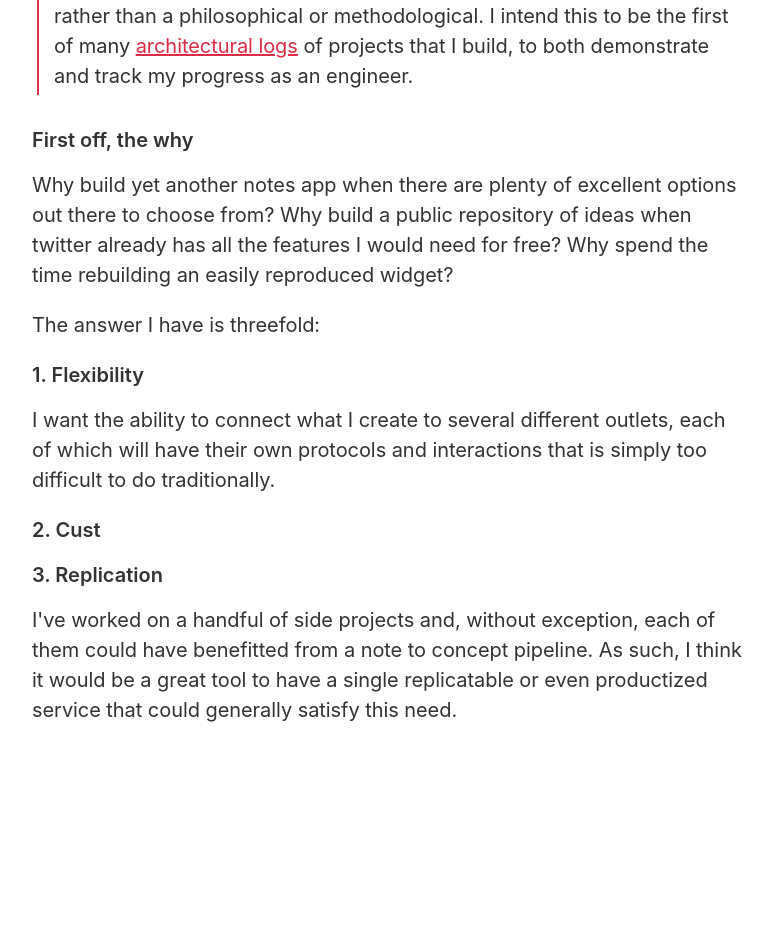
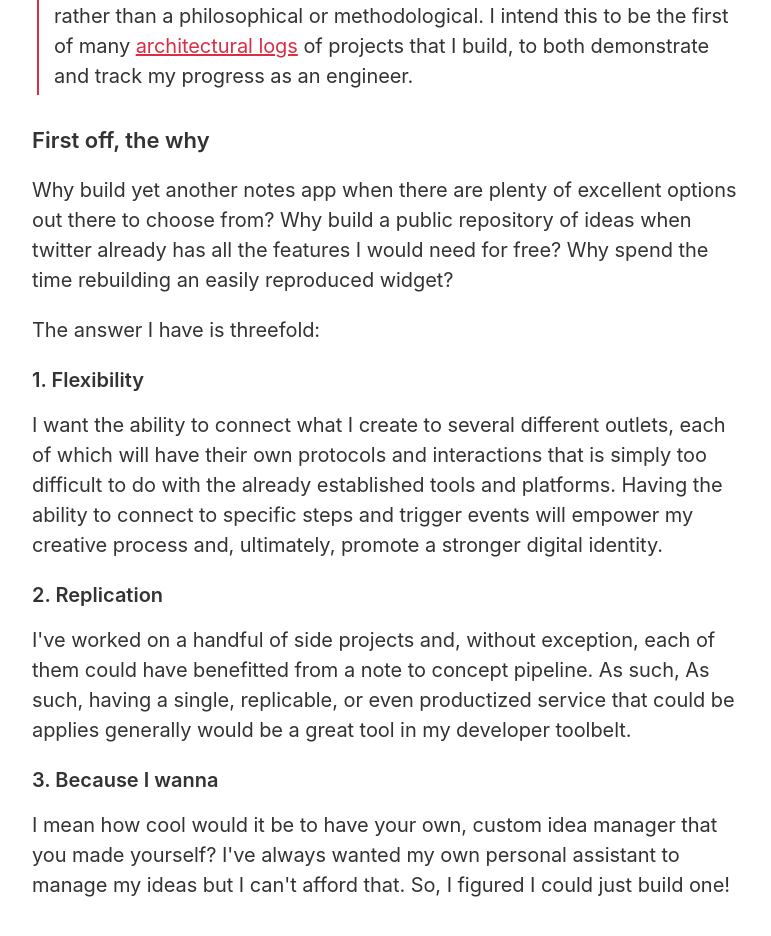
Before and after one commit to EstefanHu/portfolio, a Next.js app: page /blg/how-i-track-ideas in a window 1280 px wide. Shown: the part 772-1708 px from the top of the page, without its empty margins (253-1024 px from the left). Before the commit the page ends 1567 px from the top, so only its background shows below. Built offline with nearby package versions, Linux system fonts and the light colour scheme.

Commit message:
three reasons

```diff
--- a/src/app/blg/(post)/how-i-track-ideas/page.tsx
+++ b/src/app/blg/(post)/how-i-track-ideas/page.tsx
@@ -35,23 +35,30 @@ export default function Page() {
 
       <p>The answer I have is threefold:</p>
 
-      <h3>1. Flexibility</h3>
+      <h4>1. Flexibility</h4>
 
       <p>
         I want the ability to connect what I create to several different outlets, each of which will have their own
-        protocols and interactions that is simply too difficult to do traditionally.
+        protocols and interactions that is simply too difficult to do with the already established tools and platforms.
+        Having the ability to connect to specific steps and trigger events will empower my creative process and,
+        ultimately, promote a stronger digital identity.
       </p>
 
-      <h3>2. Cust</h3>
-
-      <h3>3. Replication</h3>
+      <h4>2. Replication</h4>
 
       <p>
         I&apos;ve worked on a handful of side projects and, without exception, each of them could have benefitted from a
-        note to concept pipeline. As such, I think it would be a great tool to have a single replicatable or even
-        productized service that could generally satisfy this need.
+        note to concept pipeline. As such, As such, having a single, replicable, or even productized service that could
+        be applies generally would be a great tool in my developer toolbelt.
       </p>
 
+      <h4>3. Because I wanna</h4>
+
+      <p>
+        I mean how cool would it be to have your own, custom idea manager that you made yourself? I&apos;ve always
+        wanted my own personal assistant to manage my ideas but I can&apos;t afford that. So, I figured I could just
+        build one!
+      </p>
       {/* <div className={styles.heroImage}>
         <Image src='/svgs/jericho.v1.svg' alt='jericho v1' fill />
       </div> */}
--- a/src/app/blg/(post)/post.module.scss
+++ b/src/app/blg/(post)/post.module.scss
@@ -23,6 +23,13 @@
     }
 
     h3 {
+        font-weight: 600;
+        line-height: 30px;
+        font-size: 22px;
+        margin-bottom: 20px;
+    }
+
+    h4 {
         font-weight: 600;
         line-height: 30px;
         font-size: 20px;
@@ -51,6 +58,12 @@
         }
 
         h3 {
+            font-size: 20px;
+            line-height: 28px;
+            margin-bottom: 15px;
+        }
+
+        h4 {
             font-size: 18px;
             line-height: 28px;
             margin-bottom: 10px;
```
